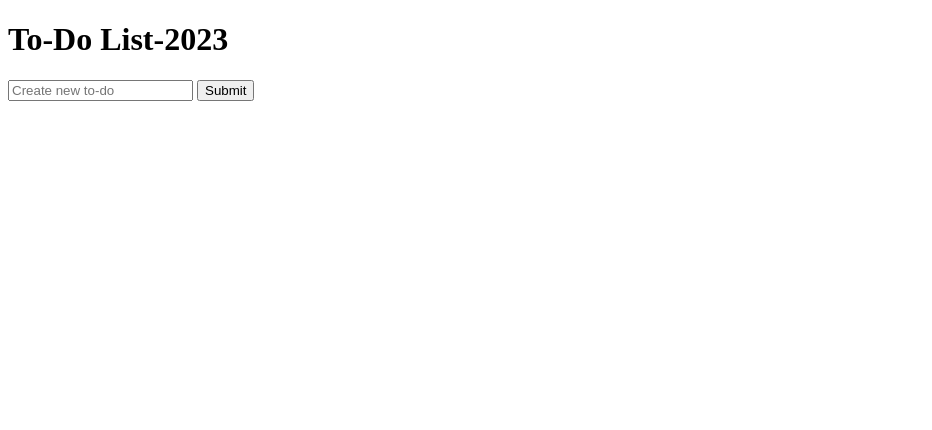
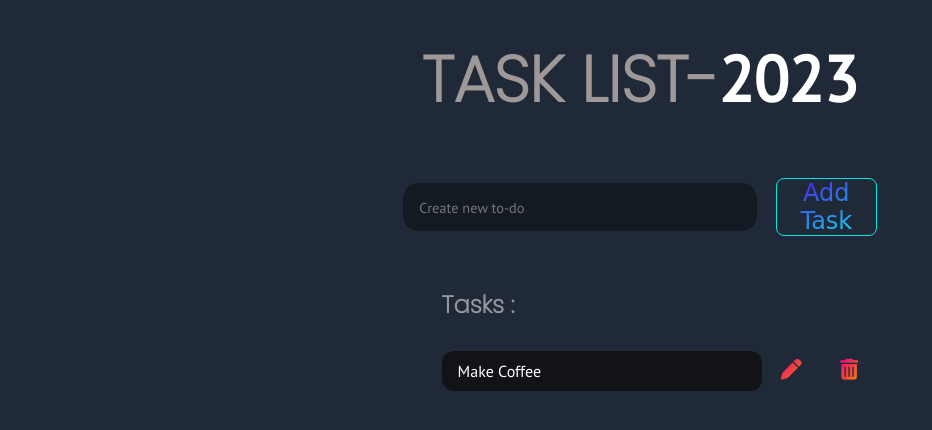
Before and after one commit to gouranga1206/ToDo_List, a plain HTML site: page index.html in a window 1280 px wide. Shown: the whole page, without its empty margins (0-932 px from the left). Drawn offline with Linux system fonts and the light colour scheme; a web font is replaced by a local one.

Commit message:
Styling complete

```diff
--- a/index.html
+++ b/index.html
@@ -1,21 +1,27 @@
 <!DOCTYPE html>
 <html lang="en">
-<head>
-    <meta charset="UTF-8">
-    <meta http-equiv="X-UA-Compatible" content="IE=edge">
-    <meta name="viewport" content="width=device-width, initial-scale=1.0">
+  <head>
+    <meta charset="UTF-8" />
+    <meta http-equiv="X-UA-Compatible" content="IE=edge" />
+    <meta name="viewport" content="width=device-width, initial-scale=1.0" />
     <title>To-Do List</title>
-    <link rel="stylesheet" href="style.css">
-</head>
-<body>
+    <link rel="stylesheet" href="style.css" />
+    <script src="https://kit.fontawesome.com/7d8e59c2a1.js" crossorigin="anonymous"></script>
+  </head>
+  <body>
     <header>
-        <h1>To-Do List-2023</h1>
-        <input type="text" id="Input_data" placeholder="Create new to-do">
-        <input type="submit" id="Add_Input" placeholder="Add Work">
+      <h1>TASK LIST-<span>2023</span></h1>
+      <span id="entry">
+        <input type="text" id="Input_data" placeholder="Create new to-do" />
+        <button id="Add_Input">Add Task</button>
+      </span>
     </header>
-    <div>
-        <ul id="todoList"></ul>
+    <div class="container">
+        <h2>Tasks :</h2>
+      <ul id="todoList">
+        <li><input type="text" id="task" value="Make Coffee" readonly><button><i class="fa-solid fa-pen"></i></button><button><i class="fa-solid fa-trash-can"></i></button></li>
+      </ul>
     </div>
     <script src="script.js"></script>
-</body>
+  </body>
 </html>
--- a/style.css
+++ b/style.css
@@ -0,0 +1,122 @@
+@import url("https://fonts.googleapis.com/css2?family=PT+Sans&display=swap");
+@import url("https://fonts.googleapis.com/css2?family=Poppins:wght@200&display=swap");
+@import url("https://fonts.googleapis.com/css2?family=Tilt+Warp&display=swap");
+* {
+  margin: 0;
+  padding: 0;
+  box-sizing: border-box;
+}
+
+body {
+  background-color: #1f2937;
+  display: flex;
+  flex-direction: column;
+  justify-content: center;
+  align-items: center;
+}
+header {
+  display: flex;
+  justify-content: center;
+  flex-direction: column;
+  align-items: center;
+  width: 40%;
+}
+
+h1 {
+  font-family: "Poppins", sans-serif;
+  font-size: 4rem;
+  margin: 2rem 0;
+  color: rgb(159, 152, 152);
+}
+span {
+  font-family: "PT Sans", sans-serif;
+  color: white;
+}
+#entry {
+  width: 100%;
+  display: flex;
+  justify-content: center;
+  align-items: center;
+}
+
+#Input_data {
+  margin-left: 1.5vw;
+  width: 70%;
+  height: 6vh;
+  border-radius: 16px;
+  outline: none;
+  border-style: none;
+  background-color: #141a22;
+}
+#Input_data:focus {
+  color: white;
+  font-size: 0.9rem;
+  padding-left: 1rem;
+  font-family: "PT Sans", sans-serif;
+}
+#Input_data[placeholder] {
+  font-size: 0.9rem;
+  font-family: "PT Sans", sans-serif;
+  padding-left: 1rem;
+}
+#Add_Input {
+  color: #e90064;
+  font-size: 1.5rem;
+  font-family: "Tilt Warp", cursive;
+  width: 8vw;
+  border-radius: 8px;
+  background-image: linear-gradient(to bottom right, #5500e9, #09f7ef);
+  -webkit-background-clip: text;
+  -webkit-text-fill-color: transparent;
+  border: 1px solid #00e9e5;
+  cursor: pointer;
+}
+
+.container {
+  width: 50vw;
+  margin-top:2rem ;
+  padding-left: 2rem;
+  font-family: "Poppins", sans-serif;
+}
+h2{
+    padding-left: 7vw;
+    font-size: 1.5rem;
+    margin-bottom: 1rem;
+    color: #c5c5c6b7;
+}
+#todoList {
+  list-style: none;
+  flex-direction: column;
+  padding-left: 7vw;
+}
+#task{
+    width:25vw;
+    height:5vh;
+    border-radius: 12px;
+    margin-bottom: 1rem;
+    border-style: none;
+    outline: none;
+    background-color: #0d0d0dc7;
+}
+#task[value]{
+    color: white;
+    font-size: 1rem;
+    font-family: "PT Sans", sans-serif;
+    padding-left: 1rem;
+}
+
+button{
+    width: auto;
+    height: auto;
+    border-style: none;
+    outline: none;
+    background-color:transparent;
+    color: white;
+    font-size: 1.3rem;
+    cursor: pointer;
+    margin: 1.2rem;
+    background-image: linear-gradient(to bottom right, #e90080, #f78409);
+    -webkit-background-clip: text;
+    -webkit-text-fill-color: transparent;
+
+}
```
